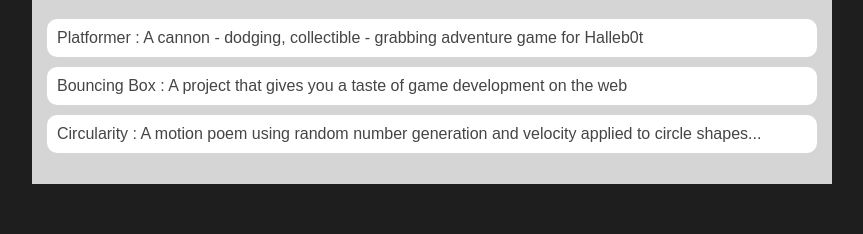
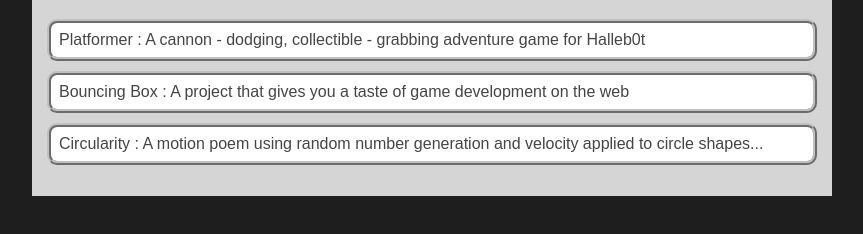
Before and after one commit to Nisaiah-Bennett/Nisaiah-Bennett.github.io, a plain HTML site: page portfolio.html in a window 1280 px wide. Shown: the part 182-416 px from the top of the page, without its empty margins (208-1071 px from the left). Drawn offline with Linux system fonts and the light colour scheme.

Commit message:
add portfolio.html file

```diff
--- a/portfolio.html
+++ b/portfolio.html
@@ -52,10 +52,13 @@
             .content {
                 flex: 1;
                 padding: 15px;
+
+
             }
               /* portfolio styles */
             .content h1 {
                 color: black;
+
             }
 
             #portfolio {
@@ -68,6 +71,8 @@
                 padding: 10px;
                 border-radius: 10px;
                 margin-bottom: 10px;
+                border: 4px silver ridge;
+                padding: 8px;
             }
 
             #portfolio li:hover {
```
